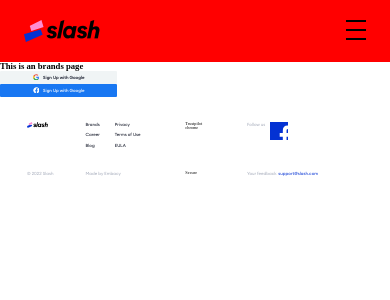
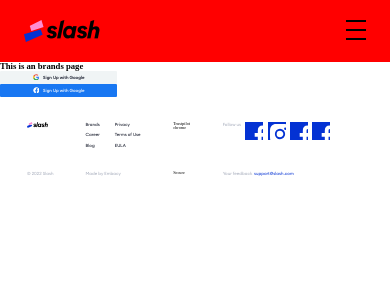
Before and after one commit to EmbacyDev/first-project, a Vue app: page /brands in a window 390 px wide. Shown: the top 300 px of the page. Built offline with nearby package versions, Linux system fonts and the light colour scheme; what vue3-lottie would draw is missing.

Commit message:
Исправил адаптивность компонентов. Исправления посмотрите в коммите. Добавил правила в Линтер.

```diff
--- a/src/components/MainFooter.vue
+++ b/src/components/MainFooter.vue
@@ -36,6 +36,21 @@
       <div class="social-block">
         <p>Follow us</p>
         <div class="social-link-w">
+          <icon-base :iconWidth="24"
+                     :iconHeight="24">
+            <path d="M24 0 0 0C0 .375 0 .429 0 .96L0 24C.75 24 .429 24 .96 24L23.04 24C23.571 24 23.625 24 24 24L24 .531C24 0 24 .375 24 0ZM20.268 7.005 18.351 7.005C16.848 7.005 16.557 7.719 16.557 8.769L16.557 11.082 20.145 11.082 19.677 14.703 16.557 14.703V24H12.816L12.816 14.706H9.687V11.082H12.816V8.412C12.816 5.313 14.709 3.624 17.475 3.624 18.801 3.624 19.938 3.723 20.271 3.768V7.005H20.268Z"
+                  fill="#0432D3"/>
+          </icon-base>
+          <icon-base :iconWidth="24"
+                     :iconHeight="24">
+            <path d="M28-4H-4v32h32V-4zM8.663 12a3.342 3.342 0 0 1 3.334-3.335c1.836 0 3.335 1.499 3.335 3.335s-1.499 3.335-3.335 3.335A3.342 3.342 0 0 1 8.663 12zm13.336-.505V12.565c.002 1.19.004 2.372-.065 3.563-.078 1.6-.44 3.02-1.614 4.193-1.17 1.17-2.591 1.536-4.193 1.613-1.21.068-2.412.067-3.622.066a424.832 424.832 0 0 0-1.01 0c-1.208.001-2.41.002-3.623-.066-1.601-.077-3.02-.44-4.193-1.613-1.17-1.171-1.536-2.592-1.613-4.193-.068-1.21-.067-2.415-.066-3.624A445.48 445.48 0 0 0 2 12a445.48 445.48 0 0 0 0-.504c-.001-1.209-.002-2.411.066-3.624.077-1.6.44-3.02 1.613-4.193 1.171-1.17 2.592-1.536 4.193-1.613 1.21-.068 2.413-.067 3.623-.066a447.073 447.073 0 0 0 1.009 0c1.208-.001 2.411-.002 3.623.066 1.602.077 3.02.44 4.193 1.613 1.171 1.171 1.536 2.592 1.614 4.193.068 1.21.067 2.413.065 3.623zM6.866 12a5.124 5.124 0 0 0 5.131 5.131c2.84 0 5.131-2.292 5.131-5.131a5.124 5.124 0 0 0-5.13-5.131A5.124 5.124 0 0 0 6.865 12zm9.274-5.341a1.197 1.197 0 0 0 2.046.848 1.197 1.197 0 0 0-.848-2.046c-.663 0-1.198.535-1.198 1.198z"
+                  fill="#0432D3"/>
+          </icon-base>
+          <icon-base :iconWidth="24"
+                     :iconHeight="24">
+            <path d="M24 0 0 0C0 .375 0 .429 0 .96L0 24C.75 24 .429 24 .96 24L23.04 24C23.571 24 23.625 24 24 24L24 .531C24 0 24 .375 24 0ZM20.268 7.005 18.351 7.005C16.848 7.005 16.557 7.719 16.557 8.769L16.557 11.082 20.145 11.082 19.677 14.703 16.557 14.703V24H12.816L12.816 14.706H9.687V11.082H12.816V8.412C12.816 5.313 14.709 3.624 17.475 3.624 18.801 3.624 19.938 3.723 20.271 3.768V7.005H20.268Z"
+                  fill="#0432D3"/>
+          </icon-base>
           <icon-base :iconWidth="24"
                      :iconHeight="24">
             <path d="M24 0 0 0C0 .375 0 .429 0 .96L0 24C.75 24 .429 24 .96 24L23.04 24C23.571 24 23.625 24 24 24L24 .531C24 0 24 .375 24 0ZM20.268 7.005 18.351 7.005C16.848 7.005 16.557 7.719 16.557 8.769L16.557 11.082 20.145 11.082 19.677 14.703 16.557 14.703V24H12.816L12.816 14.706H9.687V11.082H12.816V8.412C12.816 5.313 14.709 3.624 17.475 3.624 18.801 3.624 19.938 3.723 20.271 3.768V7.005H20.268Z"
```
Also changed, not shown: .eslintrc.js.
